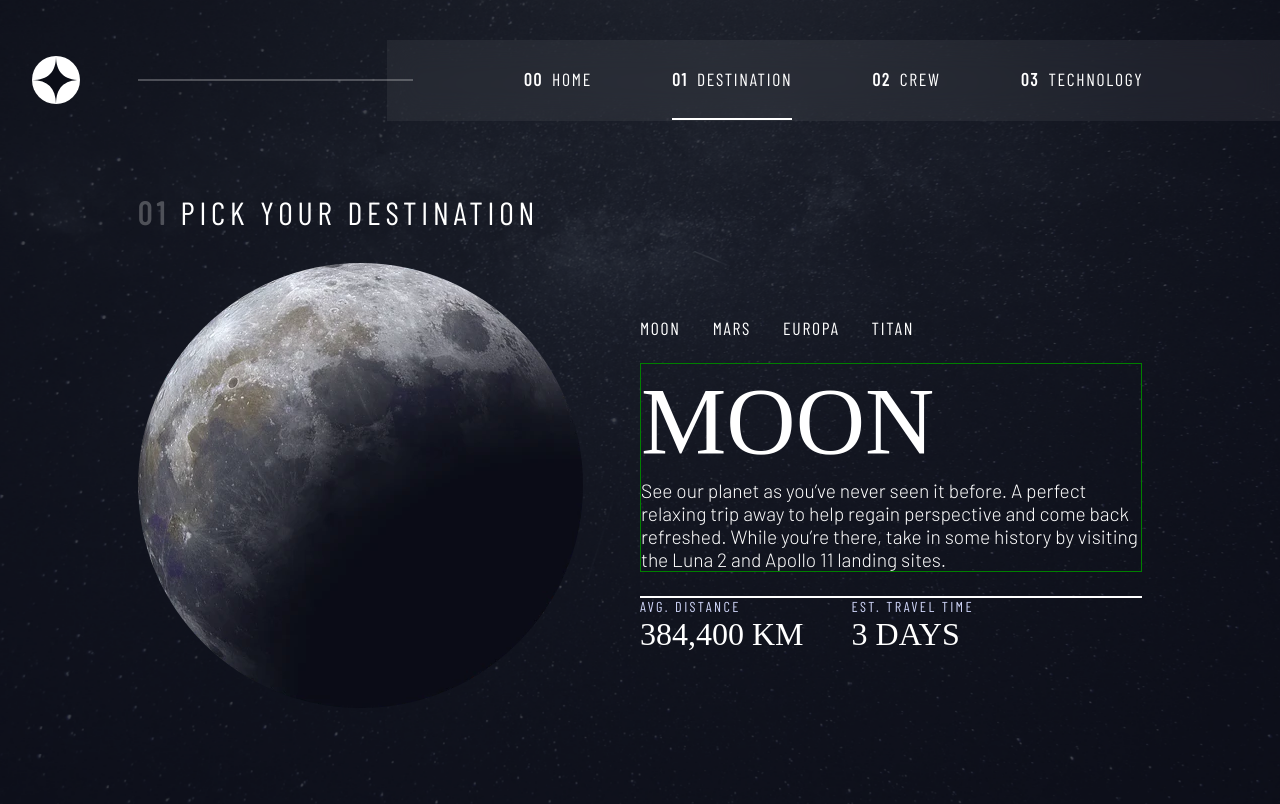
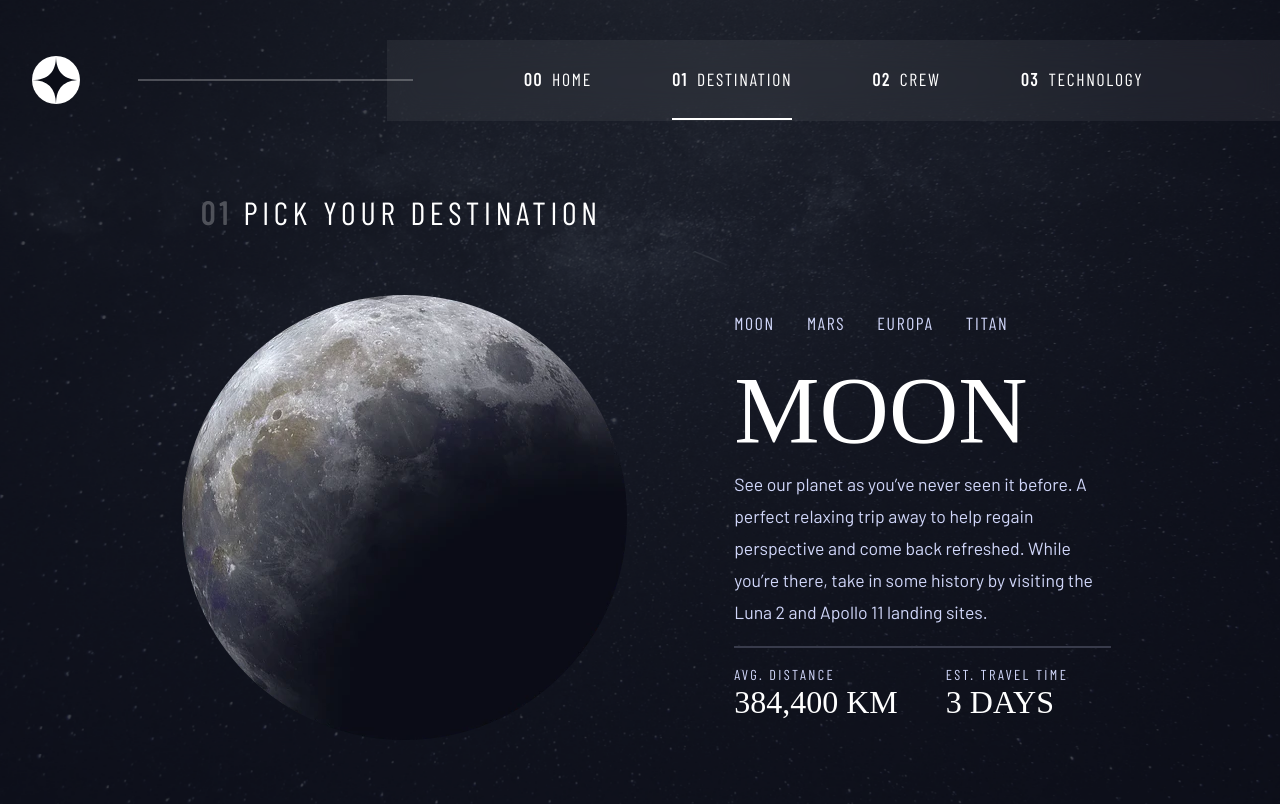
Before and after one commit to CauaRodrigues/space-tourism, a React (Create React App) app: page /destination in a window 1280 px wide. Built offline with nearby package versions, Linux system fonts and the light colour scheme; a web font is replaced by a local one.

Commit message:
estrutura da página Destination | OK

```diff
--- a/src/@types/styles.d.ts
+++ b/src/@types/styles.d.ts
@@ -9,8 +9,9 @@ declare module "styled-components" {
 			primary: string;
 			text: string;
 			blurEffect: string;
+			divider: string;
 		};
-		textSize: {
+		textSize?: {
 			h1: number | string;
 			h2: number | string;
 			h3: number | string;
--- a/src/pages/Destination/page.styled.tsx
+++ b/src/pages/Destination/page.styled.tsx
@@ -7,9 +7,10 @@ export const ContainerDestination = styled.article`
 	flex-direction: column;
 	justify-content: center;
 	align-items: center;
+	gap: 4rem;
 
 	h5 {
-		width: 80%;
+		width: 70%;
 
 		.stage {
 			opacity: 0.25;
@@ -17,31 +18,32 @@ export const ContainerDestination = styled.article`
 	}
 
 	section.content {
-		width: 80%;
-		margin: 2rem 0;
-
+		width: 75%;
 		display: flex;
 		justify-content: space-between;
-		align-items: center;
 
 		.content--info {
-			width: 100%;
+			width: 40%;
+
 			display: flex;
 			flex-direction: column;
-			justify-content: space-between;
+			justify-content: space-evenly;
 			align-items: center;
 
 			span.line--divider {
 				width: 100%;
 				padding: 1px;
-				background-color: ${(props) => props.theme.colors.primary};
+				background-color: ${(props) => props.theme.colors.divider};
 			}
 		}
 	}
 `;
 
 export const PlanetImage = styled.figure`
-	width: 100%;
+	width: 50%;
+	display: flex;
+	justify-content: center;
+	align-items: center;
 `;
 
 export const Tabs = styled.nav`
@@ -53,12 +55,12 @@ export const Tabs = styled.nav`
 	}
 `;
 
-export const Tab = styled.li``;
+export const Tab = styled.li`
+	color: ${({ theme }) => theme.colors.text};
+`;
 
 export const Description = styled.div`
-	border: 1px solid green;
 	width: 100%;
-	margin: 24px 0;
 `;
 
 export const AdditionalInfo = styled.div`
--- a/src/pages/Home/page.styled.tsx
+++ b/src/pages/Home/page.styled.tsx
@@ -17,6 +17,10 @@ export const ContainerHome = styled.article`
 			text-align: center;
 			padding: 24px;
 			margin: 12px 0;
+		}
+
+		h5 {
+			color: ${(props) => props.theme.colors.text};
 		}
 	}
 
--- a/src/styles/globalStyles.ts
+++ b/src/styles/globalStyles.ts
@@ -52,8 +52,8 @@ export const GlobalStyle = createGlobalStyle`
   }
 
 
-  h3 { font-size: ${({ theme: { textSize } }) => textSize.h3}px; }
-  h4 { font-size: ${({ theme: { textSize } }) => textSize.h4}px; }
+  h3 { font-size: ${({ theme: { textSize } }) => textSize?.h3}px; }
+  h4 { font-size: ${({ theme: { textSize } }) => textSize?.h4}px; }
 
   span.sub--1 {
     color: ${({ theme }) => theme.colors.primary};
@@ -72,8 +72,10 @@ export const GlobalStyle = createGlobalStyle`
 
   p {
     font-family: 'Barlow', sans-serif;
-    font-size: min(1.2rem, 3.5vw);
-    font-weight: 300;
+    font-size: min(1.1rem, 3.5vw);
+    font-weight: 400;
+    line-height: 32px;
+    color: ${({ theme }) => theme.colors.text};
   }
 
   span.stage {
@@ -86,7 +88,6 @@ export const GlobalStyle = createGlobalStyle`
 		font-size: min(1.1rem, 3vw);
 		font-weight: 400;
     letter-spacing: 1.7px;
-    color: ${(props) => props.theme.colors.primary};
   }
 
   h1, h2, h3, h4, span.sub--1 {
--- a/src/styles/theme.tsx
+++ b/src/styles/theme.tsx
@@ -7,6 +7,7 @@ export const theme: DefaultTheme = {
 		primary: "#ffff",
 		text: "#D0D6F9",
 		blurEffect: "rgba(255, 255, 255, 0.06)",
+		divider: "#383B4B",
 	},
 	textSize: {
 		h1: 150,
```
